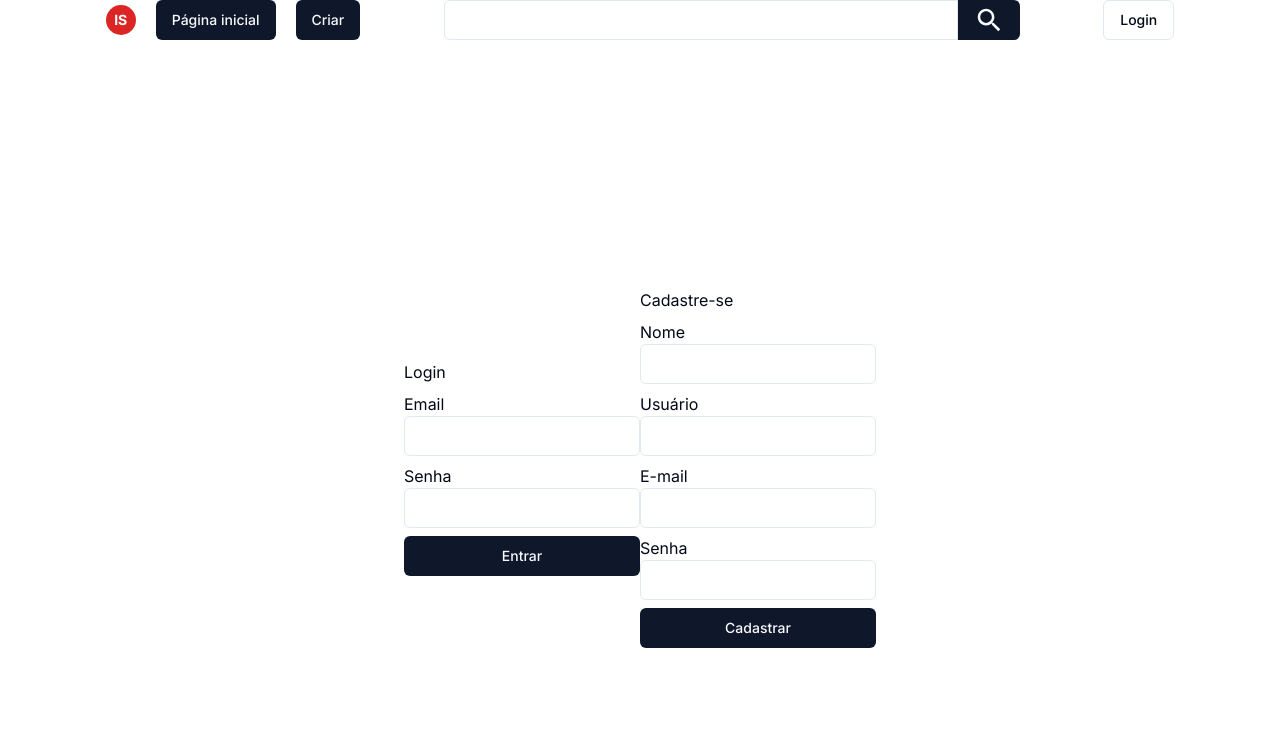
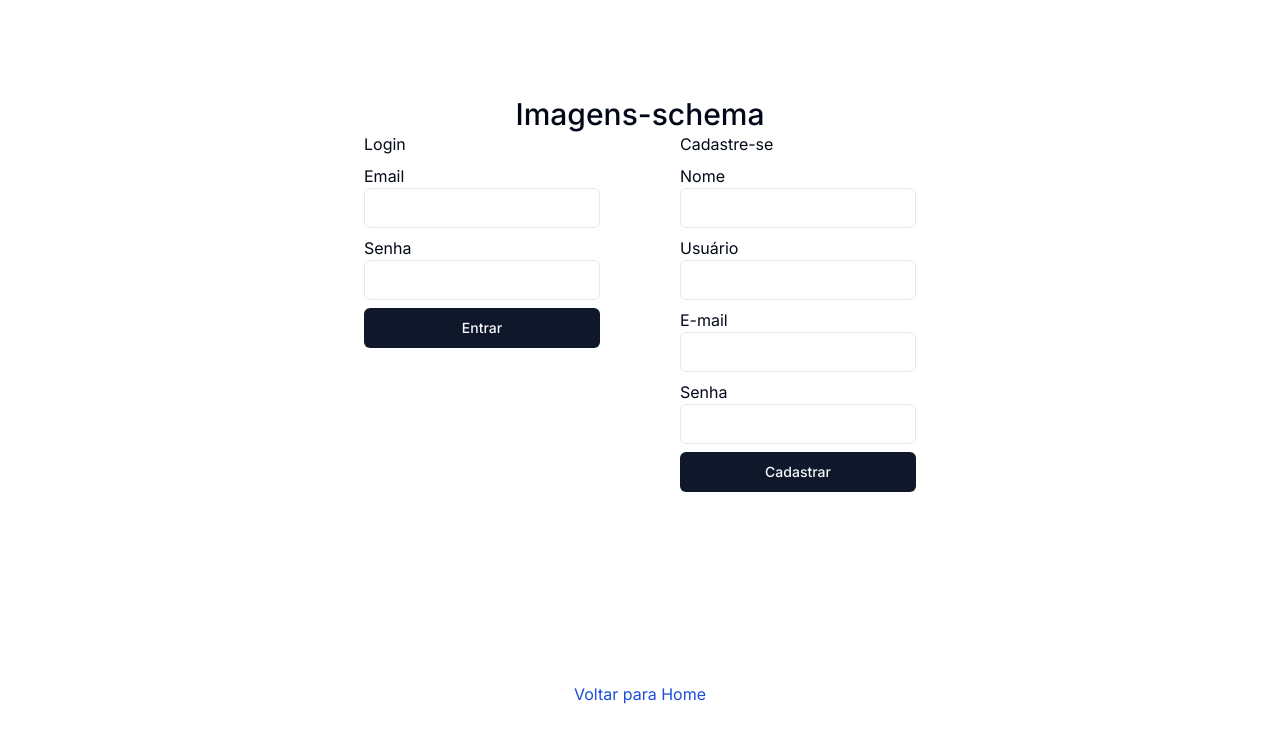
Before and after one commit to gabrielrieff/imagens-schema, a Next.js app: page /user in a window 1280 px wide. Shown: the top 742 px of the page. Built offline with nearby package versions, Linux system fonts and the light colour scheme; no server answers.

Commit message:
refactor

```diff
--- a/src/app/perfil/page.tsx
+++ b/src/app/perfil/page.tsx
@@ -11,7 +11,7 @@ import { getImagesUser } from "~/helpers/getImagesUser";
 
 export default function Perfil() {
   const { userAuth } = useContext(AuthContext);
-  const { back, push } = useRouter();
+  const { push } = useRouter();
 
   const [SavedAndCreated, setSavedAndCreated] = useState(true);
   const [images, setImages] = useState<imagesProps[]>([]);
@@ -77,7 +77,7 @@ export default function Perfil() {
                     Criar imagem
                   </Button>
                 </div>
-                <div className="max-w-[1200px] flex flex-wrap">
+                <div className="max-w-[1200px] flex flex-wrap gap-3">
                   {images.length > 0 ? (
                     images.map((image) => (
                       <div className="relative group" key={image.imgID}>
--- a/src/app/user/page.tsx
+++ b/src/app/user/page.tsx
@@ -1,19 +1,30 @@
 "use client";
 
+import Link from "next/link";
 import { FormLogin } from "~/components/FormLogin";
 import { FormRegister } from "~/components/FormRegister";
 
 export default function user() {
   return (
     <>
-      <main className="flex min-h-screen items-center justify-between p-24">
-        <section>
-          <FormLogin />
-        </section>
+      <main className="min-h-screen flex flex-col items-center justify-around p-24">
+        <h1 className="text-3xl font-medium">Imagens-schema</h1>
+        <div className="flex gap-20">
+          <section className="h-[550px]">
+            <FormLogin />
+          </section>
 
-        <section>
-          <FormRegister />
-        </section>
+          <section className="h-[550px]">
+            <FormRegister />
+          </section>
+        </div>
+
+        <Link
+          href={"/"}
+          className="hover:underline text-blue-700 hover:text-blue-400"
+        >
+          Voltar para Home
+        </Link>
       </main>
     </>
   );
--- a/src/components/shared/Header.tsx
+++ b/src/components/shared/Header.tsx
@@ -13,14 +13,19 @@ import {
 import { Button } from "../ui/button";
 import { Input } from "../ui/input";
 import { IoIosArrowDown, IoMdSearch } from "react-icons/io";
-import { useRouter } from "next/navigation";
+import { usePathname, useRouter } from "next/navigation";
 
 export const Header = () => {
   const { userAuth, signOutUser } = useContext(AuthContext);
   const { push } = useRouter();
+  const path = usePathname();
 
   return (
-    <header className="flex items-center justify-around h-[80px] w-[90%] max-w-[1200px]">
+    <header
+      className={`flex items-center justify-around h-[80px] w-[90%] max-w-[1200px] ${
+        path === "/user" && "hidden"
+      }`}
+    >
       <div className="flex items-center gap-5">
         <Link
           href={"/"}
```
